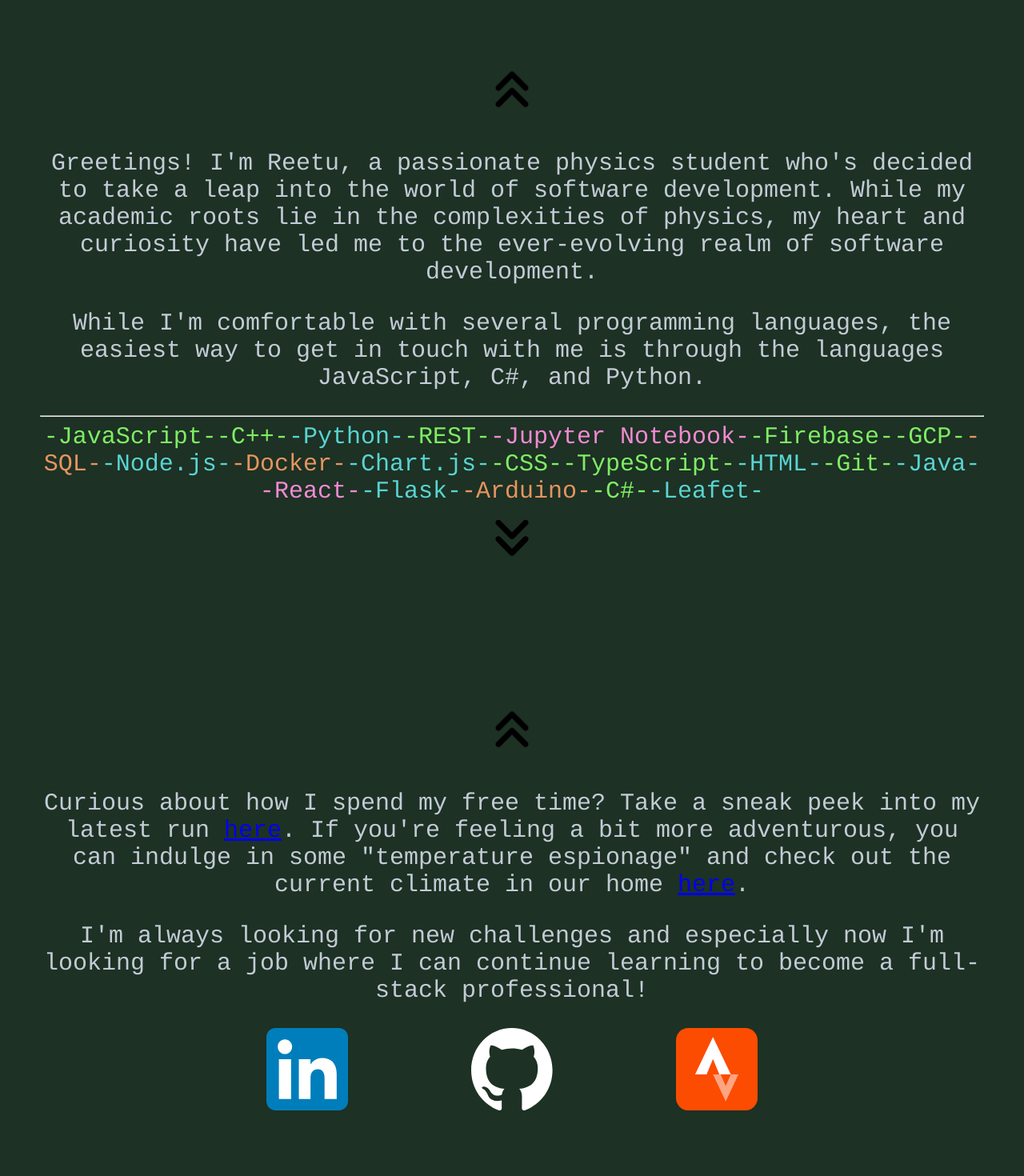
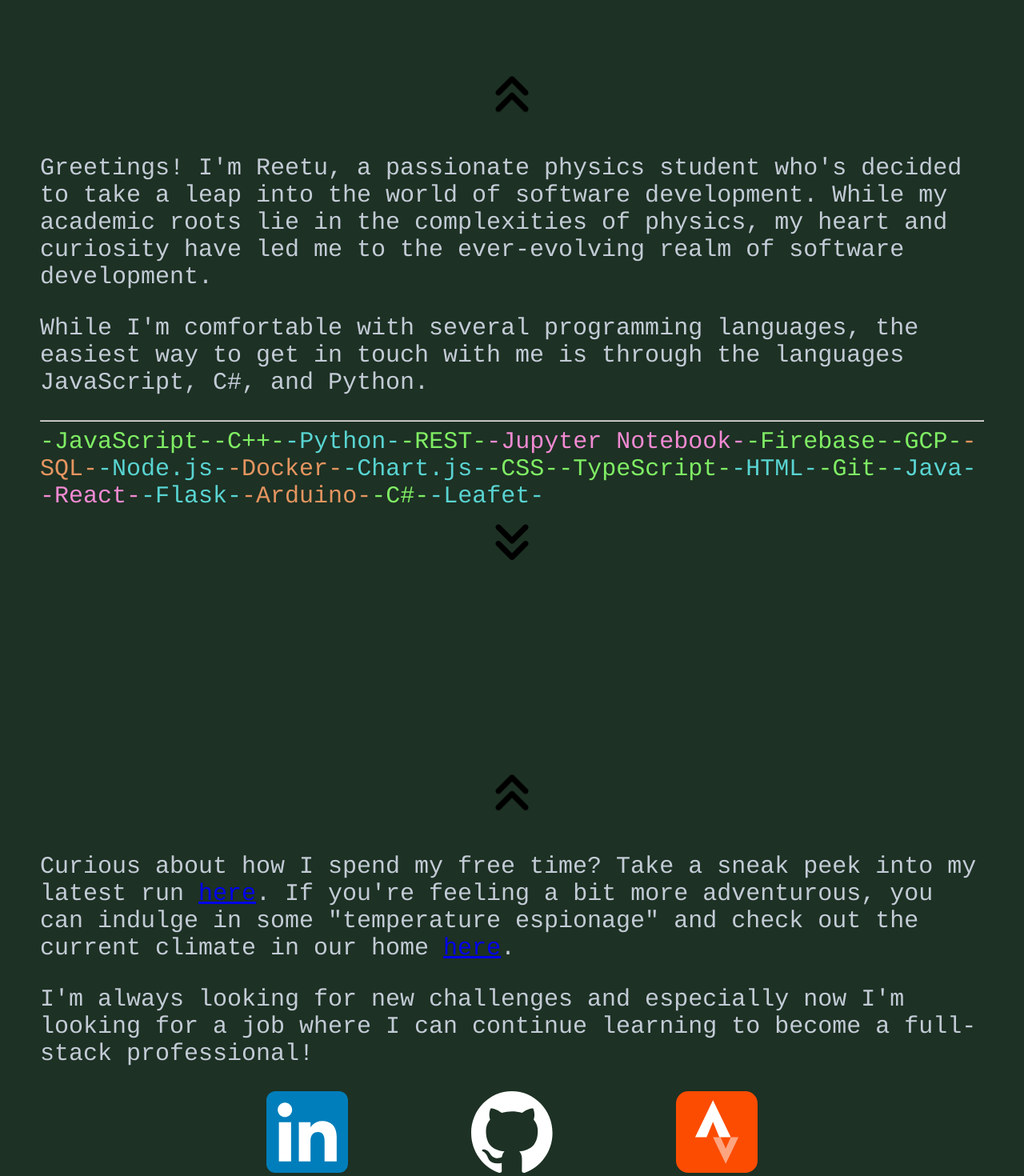
Before and after one commit to ReetuInkila/ReetuInkila, a React (Create React App) app in the folder app/: page / in a window 1280 px wide. Shown: the part 800-2270 px from the top of the page at 80% size. Built offline with nearby package versions, Linux system fonts and the light colour scheme.

Commit message:
everything centered

```diff
--- a/app/src/App.css
+++ b/app/src/App.css
@@ -7,6 +7,8 @@ body{
 }
 h1 {
     font-size: 100px;
+    display: block;
+    text-align: center;
 }
 p {
     font-size: 30px;
@@ -19,7 +21,17 @@ span {
     width: 100vw;
     padding: 50px;
     box-sizing: border-box;
+    display: flex;
+    justify-content: center;
+    align-items: center;
+}
+a.navigate {
+    display: block;
     text-align: center;
+}
+.links{
+    margin: 0 auto;
+    width: max-content;
 }
 .link {
     margin: 1vw 6vw 1vw 6vw;
--- a/app/src/pages/about.js
+++ b/app/src/pages/about.js
@@ -10,7 +10,7 @@ const About = () => {
 
 	return (
 		<div id="about">
-            <a href="#home"><img className="upsideDownIcon" alt="" src={scrollLogo}></img></a>
+            <a className="navigate" href="#home"><img className="upsideDownIcon" alt="" src={scrollLogo}></img></a>
 			<p>
                 Greetings! I'm Reetu, a passionate physics student who's decided to take a leap into
                 the world of software development. While my academic roots lie in the complexities of
@@ -22,7 +22,7 @@ const About = () => {
                 touch with me is through the languages JavaScript, C#, and Python.
             </p>
             <SkillsComponent skills={skills} />
-            <a href="#contact" ><img className="icon" alt="" src={scrollLogo}></img></a>
+            <a className="navigate" href="#contact" ><img className="icon" alt="" src={scrollLogo}></img></a>
 		</div>
 	);
 };
--- a/app/src/pages/home.js
+++ b/app/src/pages/home.js
@@ -5,7 +5,7 @@ const Home = () => {
 	return (
         <div id="home">
             <h1>How Did You Find Here?</h1>
-            <a href="#about" ><img className="icon" alt="" src={scrollLogo}></img></a>
+            <a className="navigate" href="#about" ><img className="icon" alt="" src={scrollLogo}></img></a>
         </div>
 
 	);
--- a/app/src/pages/links.js
+++ b/app/src/pages/links.js
@@ -9,7 +9,7 @@ import scrollLogo from "./images/scroll.svg";
 const Links = () => {
 	return (
 		<div id="contact">
-            <a href="#about"><img className="upsideDownIcon" alt="" src={scrollLogo}></img></a>
+            <a className="navigate" href="#about"><img className="upsideDownIcon" alt="" src={scrollLogo}></img></a>
             <p>
                 Curious about how I spend my free time? Take a sneak peek into my latest
                 run <a href="https://syke.inkilareetu.fi/">here</a>. If you're feeling a bit more
@@ -21,6 +21,7 @@ const Links = () => {
                 now I'm looking for a job where I can continue learning
                 to become a full-stack professional!
             </p>
+            <div className="links">
                 <LinkComponent
                     url="https://www.linkedin.com/in/reetuinkila/"
                     iconPath={linkedinLogo}
@@ -34,6 +35,8 @@ const Links = () => {
                     iconPath={stravaLogo}
                 />
             </div>
+
+        </div>
 	);
 };
 
```
Lines whose indentation alone changed are shown as unchanged.
